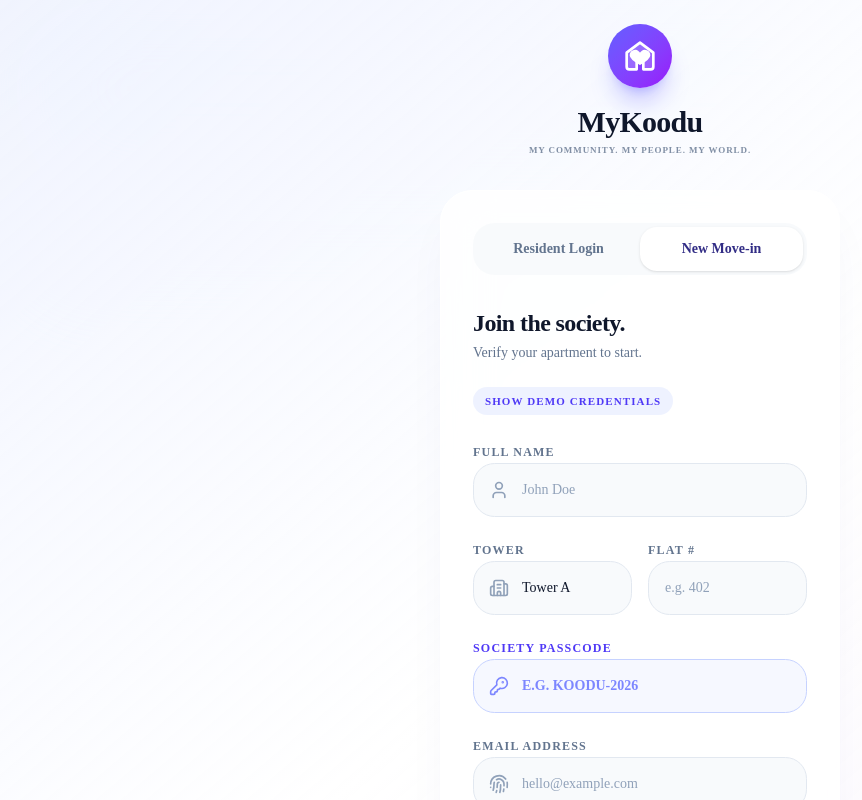
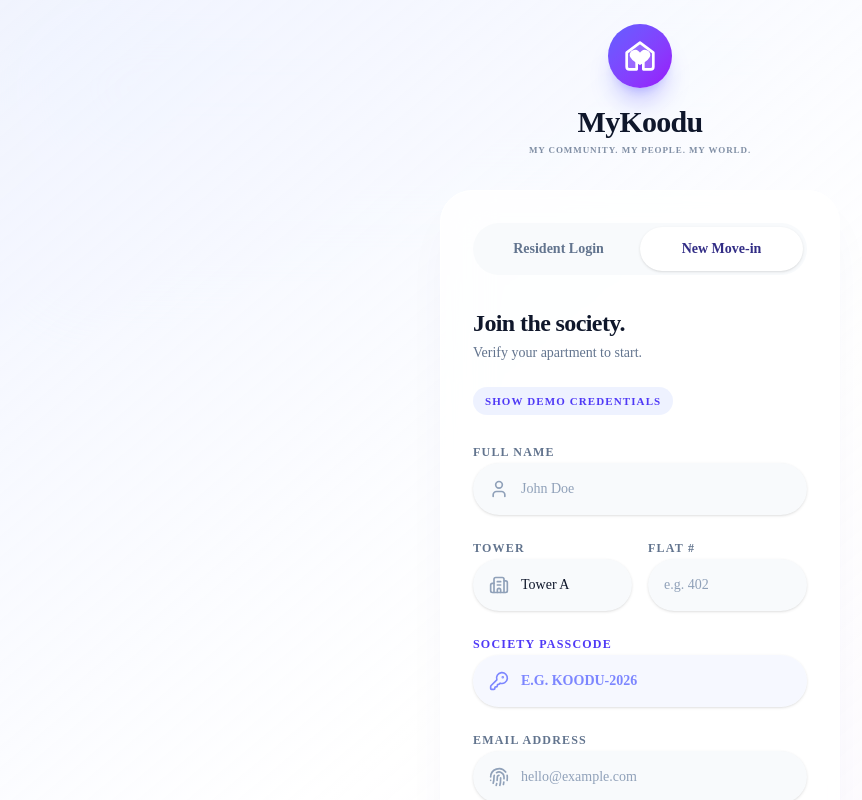
Before and after one commit to alizee000/zelvoq, a Next.js app: page / in a window 1280 px wide. Both pictures are taken after a click on the button "New Move-in". Shown: the top 800 px of the page, without its empty margins (0-862 px from the left). Built offline with nearby package versions, Linux system fonts and the light colour scheme; no server answers.

Commit message:
Refactor landing page authentication components to strictly follow the Home page's elegant design system, implementing borderless pill-shaped inputs, soft shadows, and matching background colors

```diff
--- a/src/app/auth-client.tsx
+++ b/src/app/auth-client.tsx
@@ -52,11 +52,11 @@
         <div className="w-full bg-white/80 backdrop-blur-xl border border-white rounded-[2rem] p-6 sm:p-8 shadow-2xl shadow-indigo-900/5">
 
           {/* Auth Tabs */}
-          <div className="flex bg-slate-100/50 p-1 rounded-2xl mb-8">
+          <div className="flex bg-slate-100/50 p-1 rounded-full mb-8">
             <button
               onClick={() => { setIsLogin(true); setError(null); }}
               className={cn(
-                "flex-1 py-3 text-sm font-bold rounded-xl transition-all",
+                "flex-1 py-3 text-sm font-bold rounded-full transition-all",
                 isLogin ? "bg-white text-indigo-900 shadow-sm" : "text-slate-500 hover:text-slate-700"
               )}
             >
@@ -65,7 +65,7 @@
             <button
               onClick={() => { setIsLogin(false); setError(null); }}
               className={cn(
-                "flex-1 py-3 text-sm font-bold rounded-xl transition-all",
+                "flex-1 py-3 text-sm font-bold rounded-full transition-all",
                 !isLogin ? "bg-white text-indigo-900 shadow-sm" : "text-slate-500 hover:text-slate-700"
               )}
             >
@@ -118,7 +118,7 @@
                   <label className="text-xs font-bold text-slate-500 uppercase tracking-widest">Full Name</label>
                   <div className="relative">
                     <User className="w-5 h-5 absolute left-4 top-1/2 -translate-y-1/2 text-slate-400" />
-                    <input name="name" type="text" placeholder="John Doe" required className="w-full bg-slate-50 border border-slate-200 rounded-2xl py-4 pl-12 pr-4 text-sm text-slate-900 placeholder:text-slate-400 font-medium focus:outline-none focus:ring-2 focus:ring-indigo-500/20 focus:border-indigo-500 transition-all" />
+                    <input name="name" type="text" placeholder="John Doe" required className="w-full bg-slate-50 border-none shadow-sm rounded-full py-4 pl-12 pr-4 text-sm text-slate-900 placeholder:text-slate-400 font-medium focus:outline-none focus:ring-2 focus:ring-indigo-500/20 focus:border-indigo-500 transition-all" />
                   </div>
                 </div>
                 <div className="flex gap-4">
@@ -126,7 +126,7 @@
                     <label className="text-xs font-bold text-slate-500 uppercase tracking-widest">Tower</label>
                     <div className="relative">
                       <Building2 className="w-5 h-5 absolute left-4 top-1/2 -translate-y-1/2 text-slate-400" />
-                      <select name="tower" required className="w-full bg-slate-50 border border-slate-200 rounded-2xl py-4 pl-12 pr-4 text-sm text-slate-900 font-medium focus:outline-none focus:ring-2 focus:ring-indigo-500/20 focus:border-indigo-500 transition-all appearance-none">
+                      <select name="tower" required className="w-full bg-slate-50 border-none shadow-sm rounded-full py-4 pl-12 pr-4 text-sm text-slate-900 font-medium focus:outline-none focus:ring-2 focus:ring-indigo-500/20 focus:border-indigo-500 transition-all appearance-none">
                         <option value="Tower A">Tower A</option>
                         <option value="Tower B">Tower B</option>
                         <option value="Tower C">Tower C</option>
@@ -135,7 +135,7 @@
                   </div>
                   <div className="flex-1 space-y-2">
                     <label className="text-xs font-bold text-slate-500 uppercase tracking-widest">Flat #</label>
-                    <input name="flat" type="text" placeholder="e.g. 402" required className="w-full bg-slate-50 border border-slate-200 rounded-2xl py-4 px-4 text-sm text-slate-900 placeholder:text-slate-400 font-medium focus:outline-none focus:ring-2 focus:ring-indigo-500/20 focus:border-indigo-500 transition-all" />
+                    <input name="flat" type="text" placeholder="e.g. 402" required className="w-full bg-slate-50 border-none shadow-sm rounded-full py-4 px-4 text-sm text-slate-900 placeholder:text-slate-400 font-medium focus:outline-none focus:ring-2 focus:ring-indigo-500/20 focus:border-indigo-500 transition-all" />
                   </div>
                 </div>
 
@@ -143,7 +143,7 @@
                   <label className="text-xs font-bold text-indigo-600 uppercase tracking-widest">Society Passcode</label>
                   <div className="relative">
                     <KeyRound className="w-5 h-5 absolute left-4 top-1/2 -translate-y-1/2 text-indigo-400" />
-                    <input name="passcode" type="text" placeholder="e.g. KOODU-2026" required className="w-full bg-indigo-50/50 border border-indigo-200 rounded-2xl py-4 pl-12 pr-4 text-sm text-indigo-900 placeholder:text-indigo-400 font-bold focus:outline-none focus:ring-2 focus:ring-indigo-500/50 focus:border-indigo-500 transition-all uppercase" />
+                    <input name="passcode" type="text" placeholder="e.g. KOODU-2026" required className="w-full bg-indigo-50/50 border-none shadow-sm rounded-full py-4 pl-12 pr-4 text-sm text-indigo-900 placeholder:text-indigo-400 font-bold focus:outline-none focus:ring-2 focus:ring-indigo-500/50 focus:border-indigo-500 transition-all uppercase" />
                   </div>
                 </div>
               </>
@@ -153,7 +153,7 @@
               <label className="text-xs font-bold text-slate-500 uppercase tracking-widest">Email Address</label>
               <div className="relative">
                 <Fingerprint className="w-5 h-5 absolute left-4 top-1/2 -translate-y-1/2 text-slate-400" />
-                <input name="email" type="email" placeholder="hello@example.com" required className="w-full bg-slate-50 border border-slate-200 rounded-2xl py-4 pl-12 pr-4 text-sm text-slate-900 placeholder:text-slate-400 font-medium focus:outline-none focus:ring-2 focus:ring-indigo-500/20 focus:border-indigo-500 transition-all" />
+                <input name="email" type="email" placeholder="hello@example.com" required className="w-full bg-slate-50 border-none shadow-sm rounded-full py-4 pl-12 pr-4 text-sm text-slate-900 placeholder:text-slate-400 font-medium focus:outline-none focus:ring-2 focus:ring-indigo-500/20 focus:border-indigo-500 transition-all" />
               </div>
             </div>
 
@@ -161,14 +161,14 @@
               <label className="text-xs font-bold text-slate-500 uppercase tracking-widest">Password</label>
               <div className="relative">
                 <KeyRound className="w-5 h-5 absolute left-4 top-1/2 -translate-y-1/2 text-slate-400" />
-                <input name="password" type="password" placeholder="••••••••" required className="w-full bg-slate-50 border border-slate-200 rounded-2xl py-4 pl-12 pr-4 text-sm text-slate-900 placeholder:text-slate-400 font-medium focus:outline-none focus:ring-2 focus:ring-indigo-500/20 focus:border-indigo-500 transition-all" />
+                <input name="password" type="password" placeholder="••••••••" required className="w-full bg-slate-50 border-none shadow-sm rounded-full py-4 pl-12 pr-4 text-sm text-slate-900 placeholder:text-slate-400 font-medium focus:outline-none focus:ring-2 focus:ring-indigo-500/20 focus:border-indigo-500 transition-all" />
               </div>
             </div>
 
             <button
               type="submit"
               disabled={isPending}
-              className="w-full bg-indigo-600 hover:bg-indigo-700 text-white font-bold py-4 px-6 rounded-2xl mt-4 transition-all flex items-center justify-center gap-2 shadow-lg shadow-indigo-600/20 group disabled:opacity-70"
+              className="w-full bg-indigo-600 hover:bg-indigo-700 text-white font-bold py-4 px-6 rounded-full mt-4 transition-all flex items-center justify-center gap-2 shadow-lg shadow-indigo-600/20 group disabled:opacity-70"
             >
               {isPending ? (
                 <>
```
Also changed, not shown: 1 other file (tests, documents, lock files or other folders).
